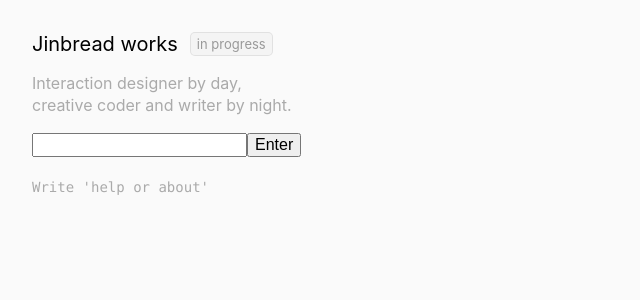
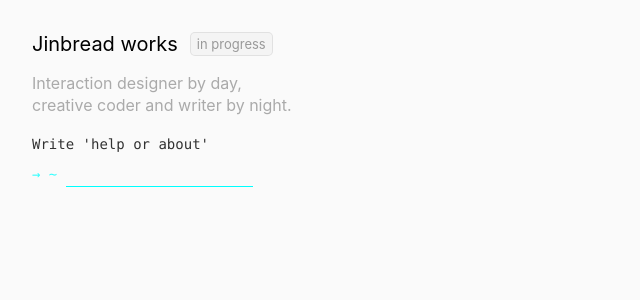
Before and after one commit to jinbread/sideways, a Next.js app: page / in a window 1280 px wide. Shown: the top 300 px of the page, without its empty margins (0-640 px from the left). Built offline with nearby package versions, Linux system fonts and the light colour scheme.

Commit message:
add command cd & styling

```diff
--- a/pages/index.js
+++ b/pages/index.js
@@ -7,7 +7,8 @@ export default function Home() {
   const [content, setContent] = React.useState([`Write 'help or about'`])
   const [command, setCommand] = React.useState('')
   const aboutJinbread = "Jinjae Lee is a senior product designer / product design lead at flex, a HR SaaS startup based in Seoul. He worked at Hyundai Motor Group, Above Agency as an interaction designer."
-  const helpText = ["-- about - summary of jinbread", "-- help - command list"]
+  const helpText = ["→ about - summary of jinbread", "→ help - command list"]
+  const [path, setPath] = React.useState('~')
 
   return (
     <div className={styles.container}>
@@ -20,20 +21,32 @@ export default function Home() {
       <main className={styles.main}>
 
 
+
         <p className={styles.title}>
           Jinbread works{' '}
           <div className={styles.tag}>in progress</div>
         </p>
         <p className={styles.description}>Interaction designer by day, <br/> creative coder and writer by night.</p>
 
+<div>
+
+        <div>
+          {content.map( (item, i) => {
+            return <div className={styles.terminal} key={i}>{item}</div>
+          })}
+        </div>
+
         <form className={styles.form}
           onSubmit={(e) => {
             if(command == "about") {
-                setContent([...content, aboutJinbread])
+                setContent([...content, "→  " + path + " "+ command, aboutJinbread])
             } else if(command == "help") {
-              setContent([...content, ...helpText])
+              setContent([...content, "→  " + path + " "+ command, ...helpText])
+            } else if(command.split(' ')[0] == "cd") {
+              setContent([...content, "→  " + path + " "+ command])
+              setPath(command.split(' ')[1] + ' ')
             } else {
-              setContent([...content, `'${command}' command not found`])
+              setContent([...content, `Command not found: ${command}`])
             }
 
           // console.log(content)
@@ -42,14 +55,9 @@ export default function Home() {
 
         }}>
 
-          <input className={styles.input} value={command} onChange={(e) => setCommand(e.target.value)} />
-          <button className={styles.button} type="submit">Enter</button>
+          <div className={styles.terminal} style={{display: "inline-block", color: "cyan", marginRight: 4, marginTop: 8}} >{"→  "}{path}{" "}</div> <input className={styles.input} value={command} onChange={(e) => setCommand(e.target.value)} />
+          {/* <button className={styles.button} type="submit">Enter</button> */}
         </form>
-
-        <div>
-          {content.map( (item, i) => {
-            return <div className={styles.terminal} key={i}>{item}</div>
-          })}
         </div>
 
       </main>
--- a/styles/Home.module.css
+++ b/styles/Home.module.css
@@ -22,13 +22,24 @@
 .terminal {
   font-family: Menlo, Monaco, Lucida Console, Liberation Mono, DejaVu Sans Mono, Bitstream Vera Sans Mono, Courier New, monospace;
   font-size: 14px;
-  color: #aaa;
-  line-height: 2;
+  /* color: #aaa; */
+  opacity: .8;
+  line-height: 1.6;
   /* margin: 0; */
 }
 
 .input {
-  font-size: 16px;
+  font-size: 14px;
+  font-family: Menlo, Monaco, Lucida Console, Liberation Mono, DejaVu Sans Mono, Bitstream Vera Sans Mono, Courier New, monospace;
+  border: none;
+  border-bottom: 1px solid cyan;
+  background: none;
+  padding: 4px;
+
+}
+
+.input:foucs {
+  outline: none;
 }
 
 .button {
```
